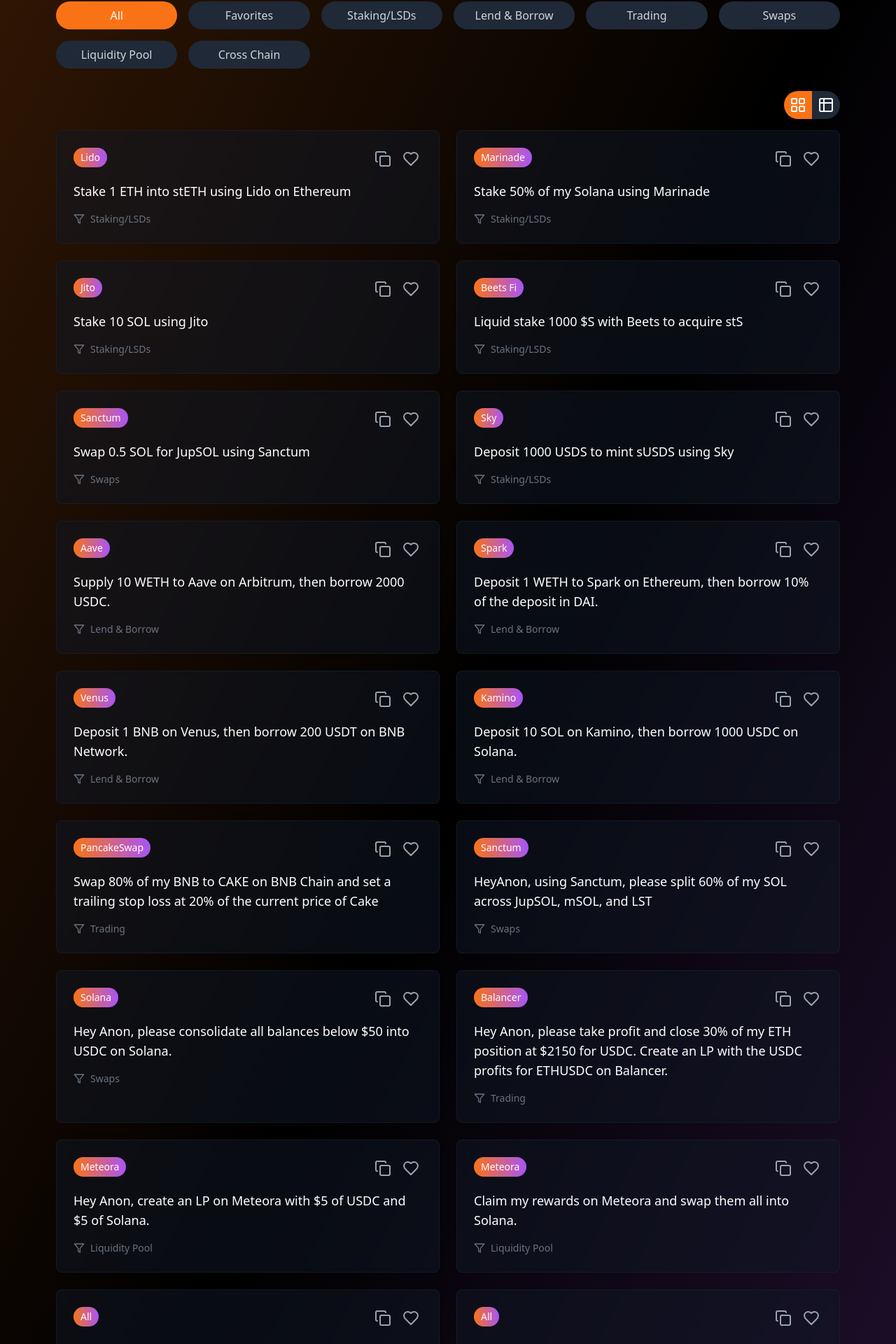
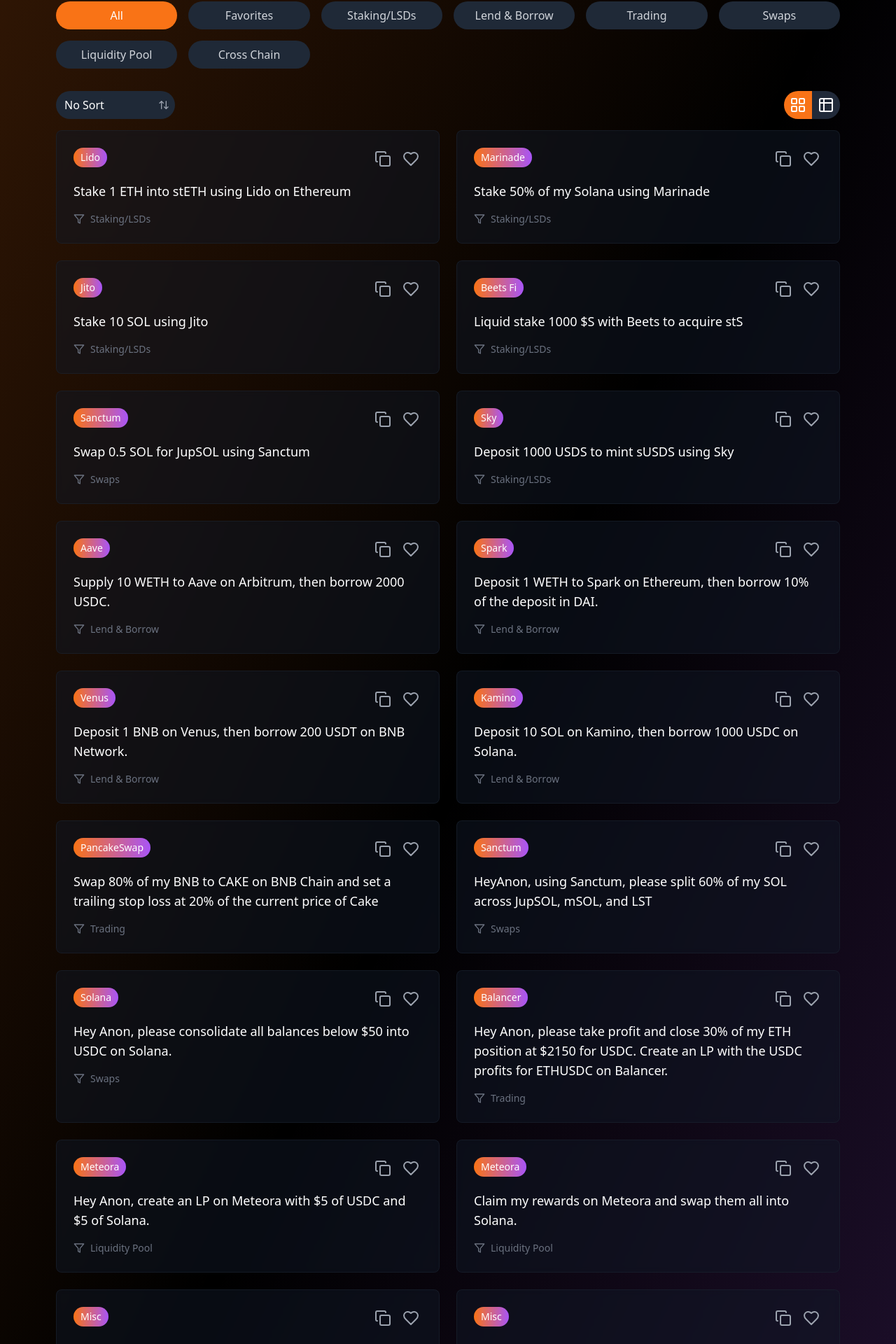
Before and after one commit to kkomaz/save-the-prompt, a React (Vite) app: page / in a window 1280 px wide. Shown: the part 190-2110 px from the top of the page at 70% size. Built offline with nearby package versions, Linux system fonts and the light colour scheme.

Commit message:
add sorting

```diff
--- a/src/App.tsx
+++ b/src/App.tsx
@@ -6,7 +6,8 @@ import {
   Heart,
   Table2,
   LayoutGrid,
-} from 'lucide-react';
+  ArrowUpDown,
+} from 'lucide-react'; // Added ArrowUpDown for sort icon
 import { motion } from 'framer-motion';
 import { toast, Toaster } from 'sonner';
 import { cn } from './utils';
@@ -32,6 +33,9 @@ function App() {
     return saved ? JSON.parse(saved) : [];
   });
   const [viewMode, setViewMode] = useState<'cards' | 'table'>('cards');
+  const [sortBy, setSortBy] = useState<'none' | 'category' | 'protocol'>(
+    'none'
+  ); // New state for sorting
   const [prompts, setPrompts] = useState<Prompt[]>([
     {
       id: '1',
@@ -148,14 +152,14 @@ function App() {
     {
       id: '18',
       category: 'Trading',
-      protocol: 'All',
+      protocol: 'Misc',
       text: 'Sell all my ETH when ETH reaches an all time high.',
       copied: false,
     },
     {
       id: '19',
       category: 'Trading',
-      protocol: 'All',
+      protocol: 'Misc',
       text: 'Buy 1000 USDT worth of Link on Ethereum when the price of Link reaches an all time low!',
       copied: false,
     },
@@ -234,16 +238,28 @@ function App() {
     }
   };
 
-  const filteredPrompts =
-    selectedCategory === 'Favorites'
-      ? prompts.filter((prompt) => favorites.includes(prompt.id))
-      : selectedCategory
-      ? prompts.filter((prompt) => prompt.category === selectedCategory)
-      : prompts;
+  const filteredPrompts = (() => {
+    let result = prompts;
 
-  // Debugging log to verify the number of prompts
-  console.log('Filtered Prompts Length:', filteredPrompts.length);
-  console.log('Selected Category:', selectedCategory);
+    if (selectedCategory === 'Favorites') {
+      result = prompts.filter((prompt) => favorites.includes(prompt.id));
+    } else if (selectedCategory) {
+      result = prompts.filter((prompt) => prompt.category === selectedCategory);
+    } else {
+      // When "All" is selected (selectedCategory is null), apply sorting
+      if (sortBy === 'category') {
+        result = [...prompts].sort((a, b) =>
+          a.category.localeCompare(b.category)
+        );
+      } else if (sortBy === 'protocol') {
+        result = [...prompts].sort((a, b) =>
+          a.protocol.localeCompare(b.protocol)
+        );
+      }
+    }
+
+    return result;
+  })();
 
   const categories = [
     'All',
@@ -322,7 +338,27 @@ function App() {
           ))}
         </motion.div>
 
-        <div className="flex justify-end mb-4">
+        {/* Sort and View Toggle Controls */}
+        <div className="flex justify-between items-center mb-4">
+          {/* Sort Dropdown (only visible when "All" is selected) */}
+          {selectedCategory === null && (
+            <div className="relative">
+              <select
+                value={sortBy}
+                onChange={(e) =>
+                  setSortBy(e.target.value as 'none' | 'category' | 'protocol')
+                }
+                className="appearance-none bg-gray-800 text-white py-2 pl-3 pr-8 rounded-full focus:outline-none focus:ring-2 focus:ring-orange-500"
+              >
+                <option value="none">No Sort</option>
+                <option value="category">Sort by Category</option>
+                <option value="protocol">Sort by Protocol</option>
+              </select>
+              <ArrowUpDown className="absolute right-2 top-1/2 transform -translate-y-1/2 w-4 h-4 text-gray-400 pointer-events-none" />
+            </div>
+          )}
+          {/* View Toggle Buttons */}
+          <div className="flex ml-auto">
             <motion.button
               onClick={() => setViewMode('cards')}
               className={cn(
@@ -345,6 +381,7 @@ function App() {
             >
               <Table2 className="w-6 h-6" />
             </motion.button>
+          </div>
         </div>
 
         {viewMode === 'cards' ? (
```
Lines whose indentation alone changed are shown as unchanged.
